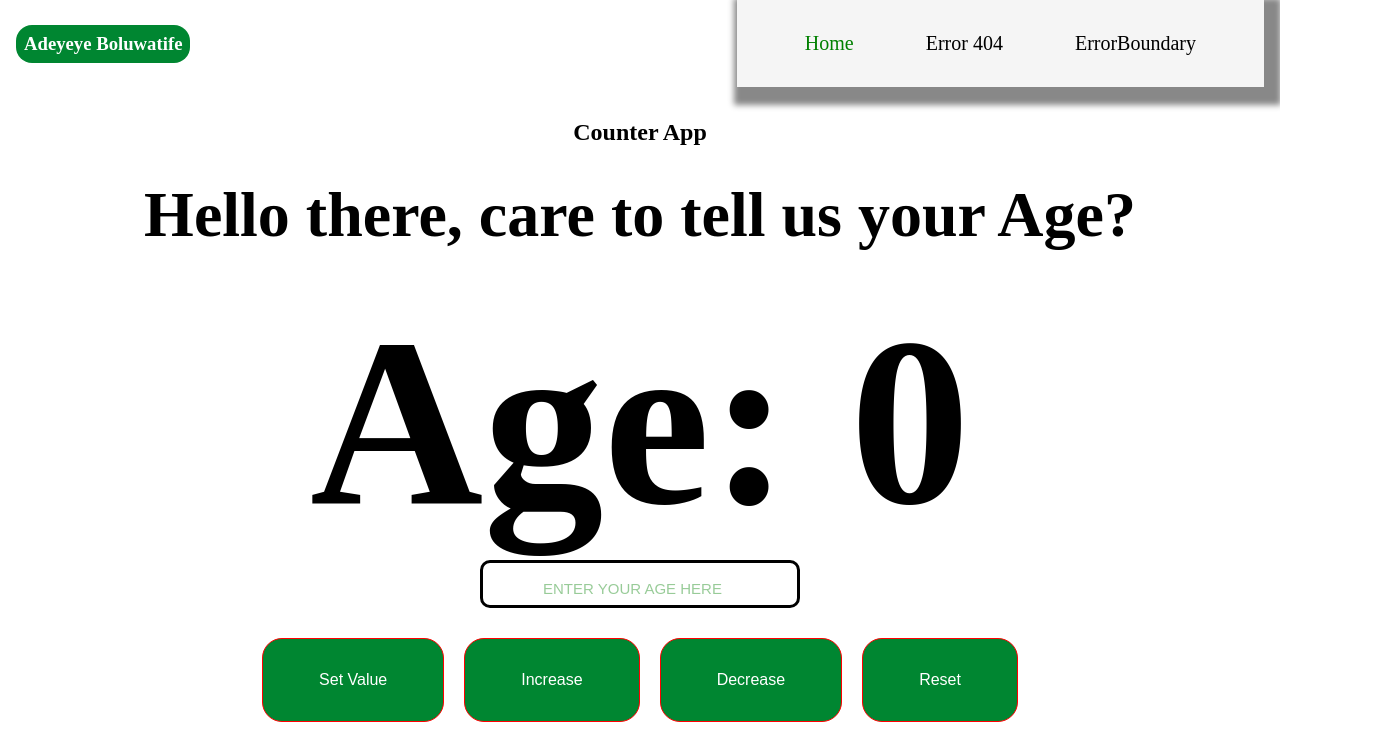
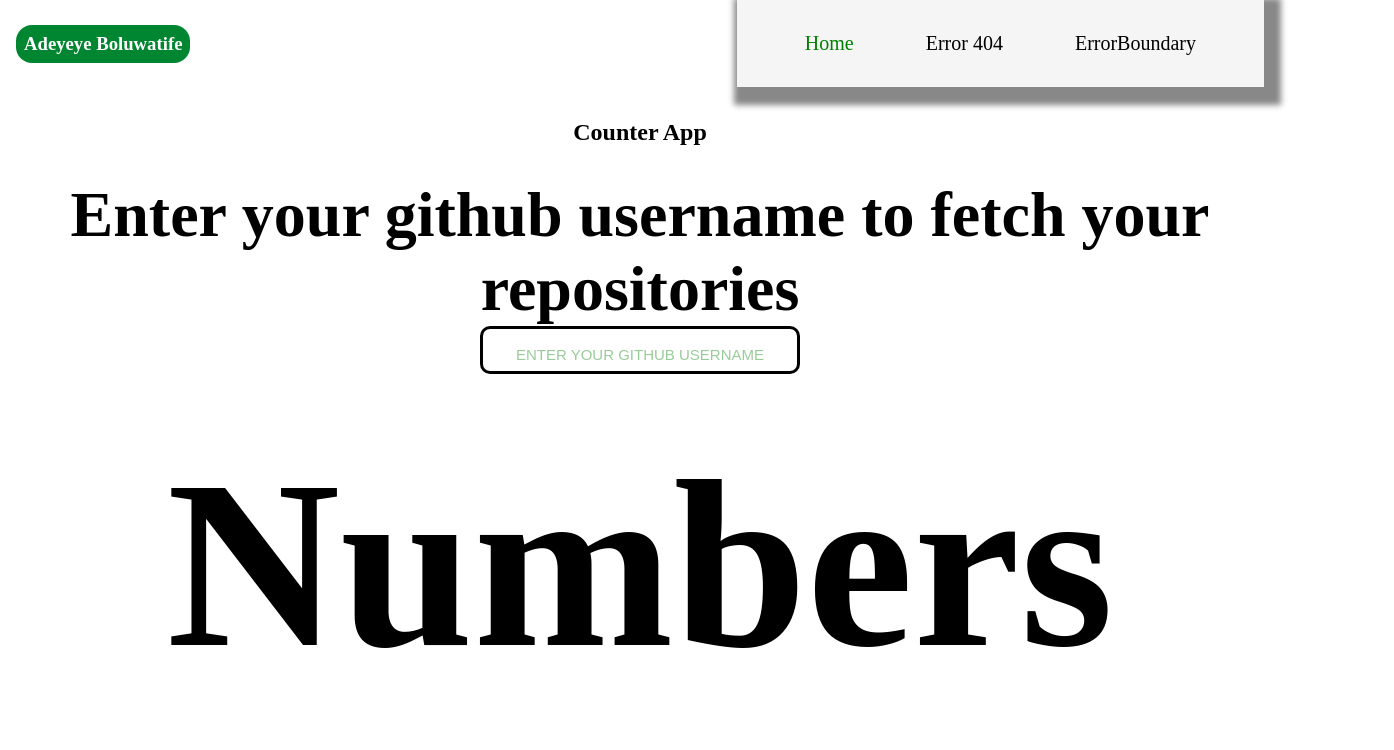
Before and after one commit to Developstar/Exam, a React (Vite) app: page / in a window 1280 px wide. Shown: the top 750 px of the page, 1394 px wide, since content can reach past the window. Built offline with nearby package versions, Linux system fonts and the light colour scheme.

Commit message:
added  Gitinput component to get user github username, edited the p tag

```diff
--- a/src/Components/GithubFetchPage.js
+++ b/src/Components/GithubFetchPage.js
@@ -8,8 +8,10 @@ export default function GitFetchPage(){
   useEffect(()=>{
     const fetchRepos = async() =>{
       const res = await fetch(`https://api.github.com/users/${users}/repos?page=1&per_page=10&sort=updated`)
+      const data = await res.json()
     }
   },[])
+
   return(
     <>
     <h1>Hello World</h1>
--- /dev/null
+++ b/src/Components/GithubUserInput.jsx
@@ -0,0 +1,7 @@
+export default function Gitinput(){
+  return(
+    <div>
+          <input  type={"text"} placeholder={"Enter your github username"} name="value"  className="counterapp-text" />
+    </div>
+  )
+}
--- a/src/Counter/Counter.jsx
+++ b/src/Counter/Counter.jsx
@@ -1,15 +1,19 @@
 
 import useCounter from "../hooks/useCounter";
-
+import Gitinput from "../Components/GithubUserInput"
 
 
 const CounterApp = () => {
   const [state, increment, decrement, reset, setValue, inputRef] = useCounter();
   return(
+    <>
+      <section>
+        <Gitinput/>
+      </section>
     <section className="counterapp-container">
- <p className="counter-value">Age: {state.count}</p>
+ <p className="counter-value">Numbers of Repositories you want to fetch: {state.count}</p>
         <div>
-          <input ref={inputRef} type={"number"} placeholder={"Enter your age here"} name="value"  className="counterapp-text" />
+          <input ref={inputRef} type={"number"} placeholder={"Enter your number here"} name="value"  className="counterapp-text" />
 
         </div>
         <div className="counterbtn-container">
@@ -19,6 +23,7 @@ const CounterApp = () => {
           <button  className="counter-btn" onClick={reset}>Reset</button>
         </div>
       </section>
+    </>
    );
  };
 
--- a/src/HomePage/Home.jsx
+++ b/src/HomePage/Home.jsx
@@ -1,5 +1,6 @@
 import { Helmet } from "react-helmet-async";
 import CounterApp from "../Counter/Counter";
+
 
 
 const Home = () => {
@@ -18,7 +19,8 @@ const Home = () => {
         />
       </Helmet>
       <h1>Counter App</h1>
-      <p>Hello there, care to tell us your Age?</p>
+      <p>Enter your github username to fetch your repositories</p>
+
 
       <CounterApp/>
     </section>
```
